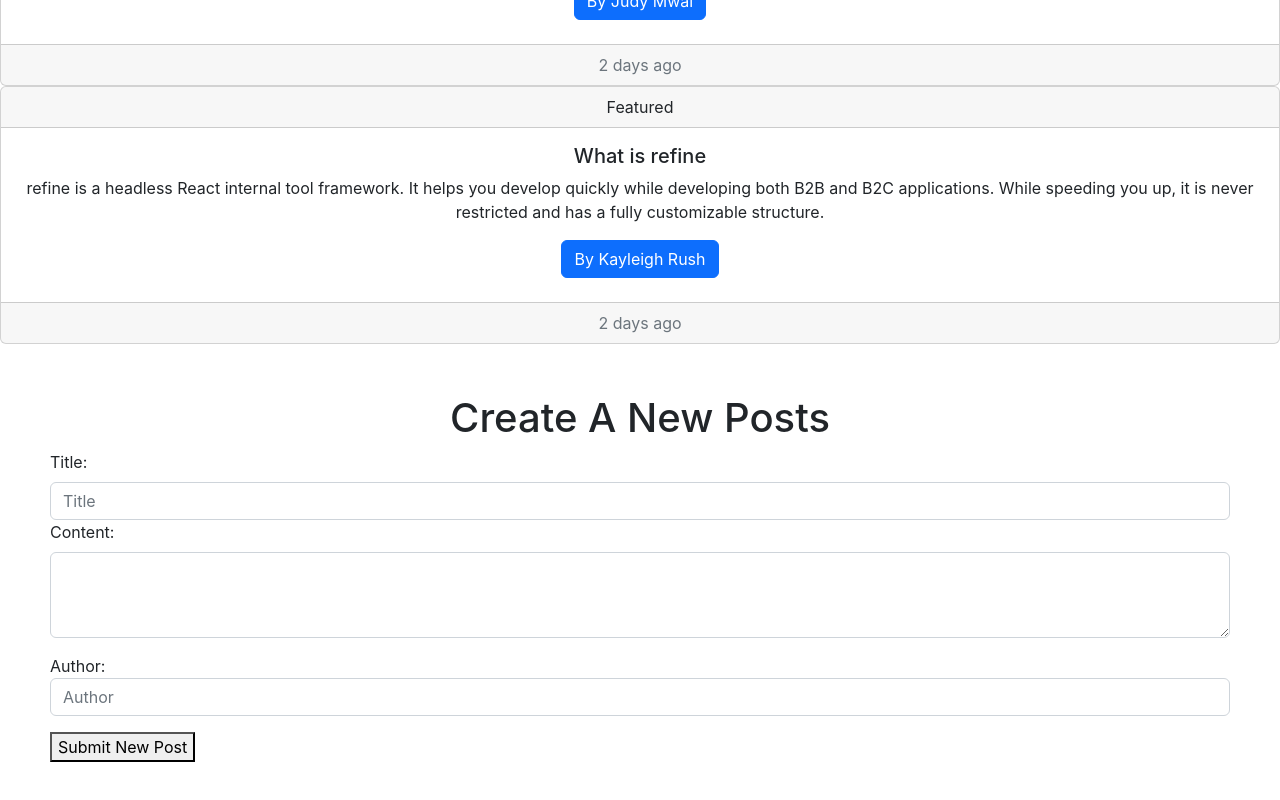
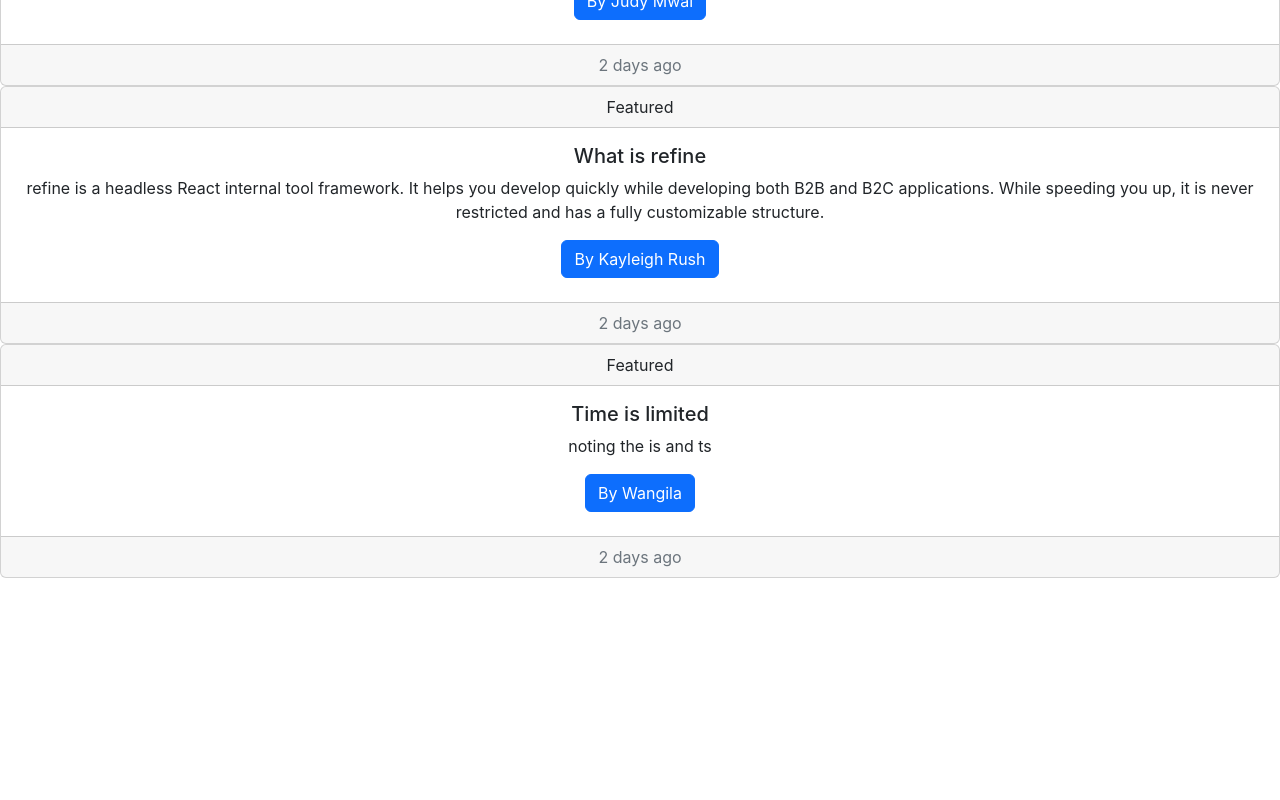
Before and after one commit to Juddymwai/The-Blog-HUB, a React (Create React App) app: page / in a window 1280 px wide. Shown: the part 876-1676 px from the top of the page. After the commit the page ends 1454 px from the top, so only its background shows below. Built offline with nearby package versions, Linux system fonts and the light colour scheme; data requests are answered from the project's data file.

Commit message:
makes publish component the parent of newpostform component

```diff
--- a/db.json
+++ b/db.json
@@ -27,7 +27,12 @@
       "Content": "refine is a headless React internal tool framework. It helps you develop quickly while developing both B2B and B2C applications. While speeding you up, it is never restricted and has a fully customizable structure.",
       "Author": "Kayleigh Rush",
       "Time": "June, 19,2022"
+    },
+    {
+      "Title": "Time is limited",
+      "Content": "noting the is and ts",
+      "Author": "Wangila",
+      "id": 5
     }
-
   ]
 }
--- a/src/components/HomePage.js
+++ b/src/components/HomePage.js
@@ -1,10 +1,10 @@
 import React, {useState, useEffect}from "react";
-import NewPostForm from "./NewPostForm"
+// import NewPostForm from "./NewPostForm"
 
 
 function HomePage(){
     const [blogPost, setBlogPost]=useState([]);
-    // const [newBlogPost, setNewBlogPost]=useState([])
+
 
     useEffect(()=>{
         fetch('http://localhost:4000/posts')
@@ -12,11 +12,11 @@
         .then((data)=> setBlogPost(data))
     }, [])
 
-    function handleAddPost(newData){
-        setBlogPost([...blogPost, newData])
+    // function handleAddPost(newData){
+    //     setBlogPost([...blogPost, newData])
 
 
-    }
+    // }
 
 
 
@@ -43,7 +43,7 @@
 
             )
         })}
-        <NewPostForm onHandleAddPost={handleAddPost}/>
+        {/* <NewPostForm onHandleAddPost={handleAddPost}/> */}
 
      </div>
 
--- a/src/components/Navbar.js
+++ b/src/components/Navbar.js
@@ -4,15 +4,13 @@
 function Navbar(){
     return(
         <div>
-            {/* <li><NavLink to="/" exact>HomePage</NavLink></li>
-            <li><NavLink to="/about" exact>About Us</NavLink></li>
-            <li><NavLink to="/login" exact>Login</NavLink></li> */}
+
             <ul class="nav nav-pills" style={{marginTop:20 +"px", marginLeft:1.6 + "em"}}>
             <li class="nav-item">
                 <Link to="/" exact class="nav-link active" aria-current="page" href="#">HomePage</Link>
             </li>
             <li class="nav-item">
-                <Link  to="/about" exact class="nav-link" href="#">Publish</Link>
+                <Link  to="/publish" exact class="nav-link" href="#">Publish</Link>
             </li>
             <li class="nav-item">
                 <Link  to="/login" class="nav-link" href="#">Login</Link>
--- a/src/components/NewPostForm.js
+++ b/src/components/NewPostForm.js
@@ -1,4 +1,5 @@
 import React, {useState} from "react";
+import {Link} from "react-router-dom"
 
 
 function NewPostForm({onHandleAddPost}){
@@ -51,7 +52,7 @@
                     <input type="text" class="form-control" id="exampleFormControlInput1" placeholder="Author"  onChange={(e)=>setAuthor(e.target.value)}/>
                 </div>
 
-                <button type="submit">Submit New Post</button>
+               <Link  to="/" exact> <button type="submit">Submit New Post</button></Link>
 
 
             </form>
--- a/src/components/Publish.js
+++ b/src/components/Publish.js
@@ -1,10 +1,22 @@
-import React from "react";
+import React, {useState} from "react";
+import NewPostForm from "./NewPostForm";
 
 
 function Publish(){
+
+    const [newBlogPost, setNewBlogPost]=useState([])
+
+
+    function handleAddPost(newData){
+
+        setNewBlogPost([...newBlogPost, newData])
+
+
+    }
     return (
         <div>
-            <h1>We as</h1>
+
+            <NewPostForm onHandleAddPost={handleAddPost}/>
         </div>
 
     )
```
